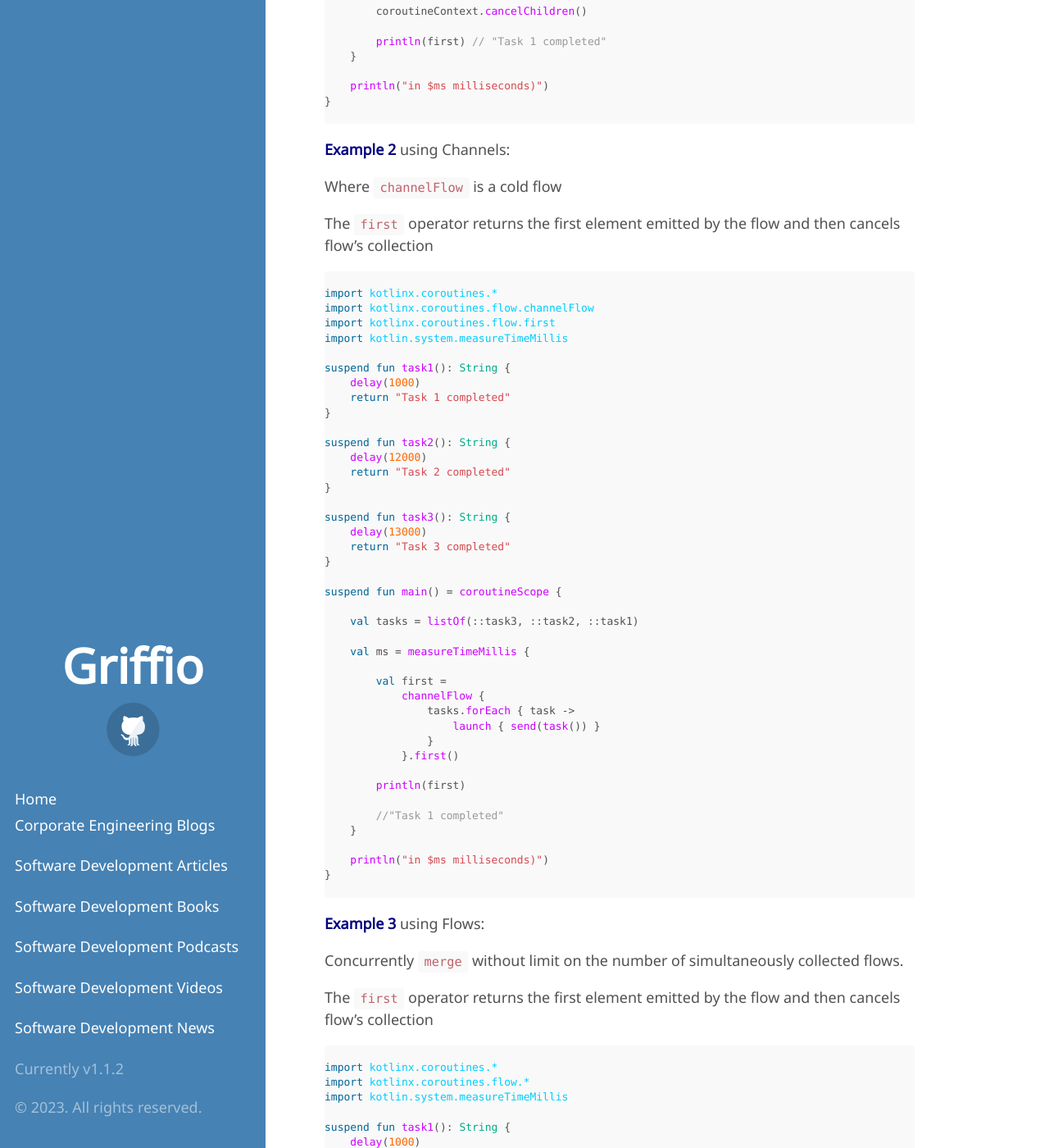
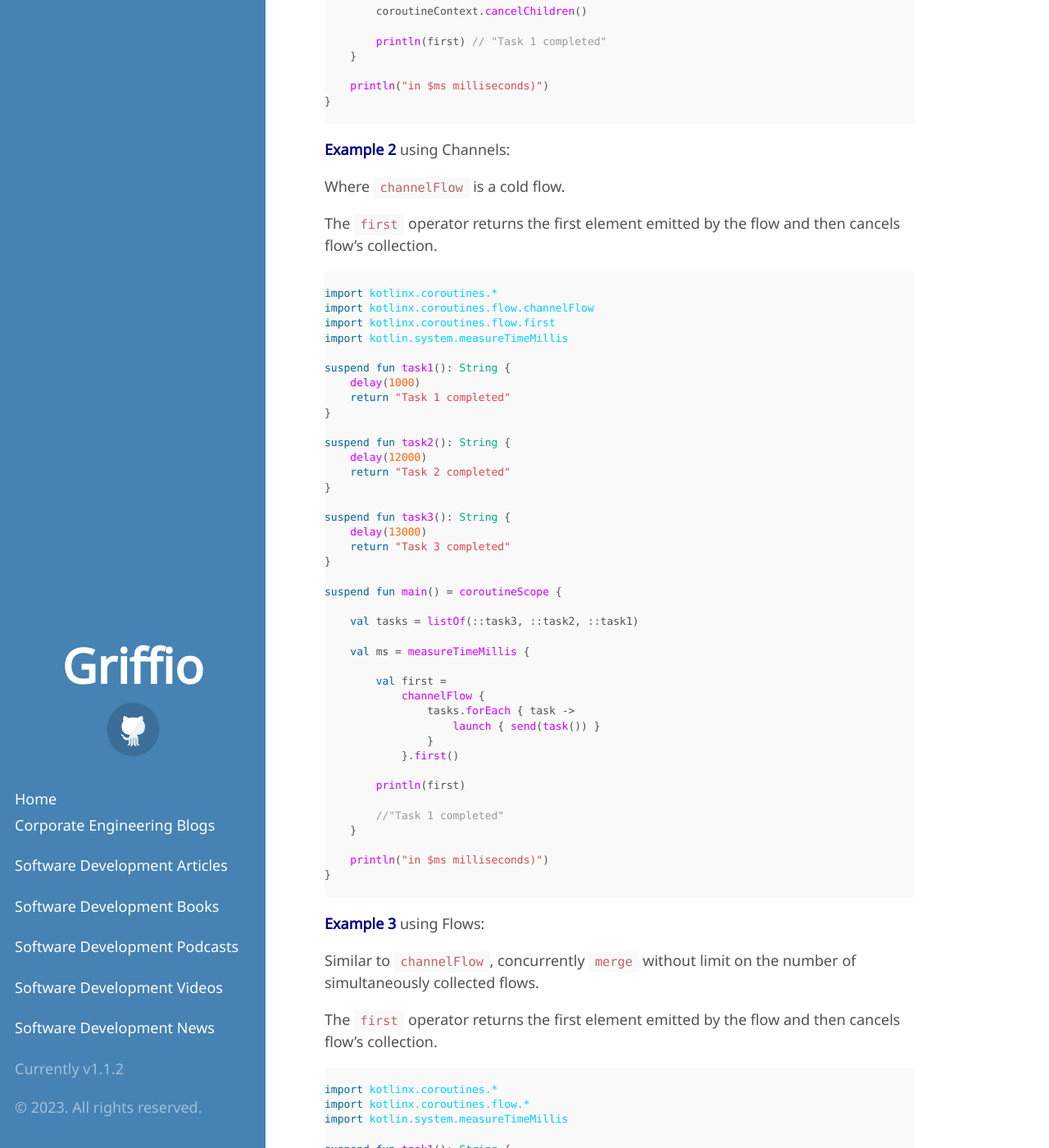
Before and after one commit to griffio/griffio.github.io, a Jekyll site: the page built from _posts/2023-03-18-More-Kotlin-Racing-Ambiguous-Coroutines.md, in a window 1280 px wide and 1400 px high, scrolled down 1409 px. Shown: the whole window at 82% size. Built offline with Jekyll 4.4.1, drawn with Linux system fonts in a browser that asks for light colours; some web fonts are replaced.

````diff
--- a/_posts/2023-03-18-More-Kotlin-Racing-Ambiguous-Coroutines.md
+++ b/_posts/2023-03-18-More-Kotlin-Racing-Ambiguous-Coroutines.md
@@ -75,9 +75,9 @@
 
 **Example 2** using Channels:
 
-Where `channelFlow` is a cold flow
+Where `channelFlow` is a cold flow.
 
-The `first` operator returns the first element emitted by the flow and then cancels flow's collection
+The `first` operator returns the first element emitted by the flow and then cancels flow's collection.
 
 ``` kotlin
 
@@ -126,9 +126,9 @@
 
 **Example 3** using Flows:
 
-Concurrently `merge` without limit on the number of simultaneously collected flows.
+Similar to `channelFlow`, concurrently `merge` without limit on the number of simultaneously collected flows.
 
-The `first` operator returns the first element emitted by the flow and then cancels flow's collection
+The `first` operator returns the first element emitted by the flow and then cancels flow's collection.
 
 ``` kotlin
 
````
